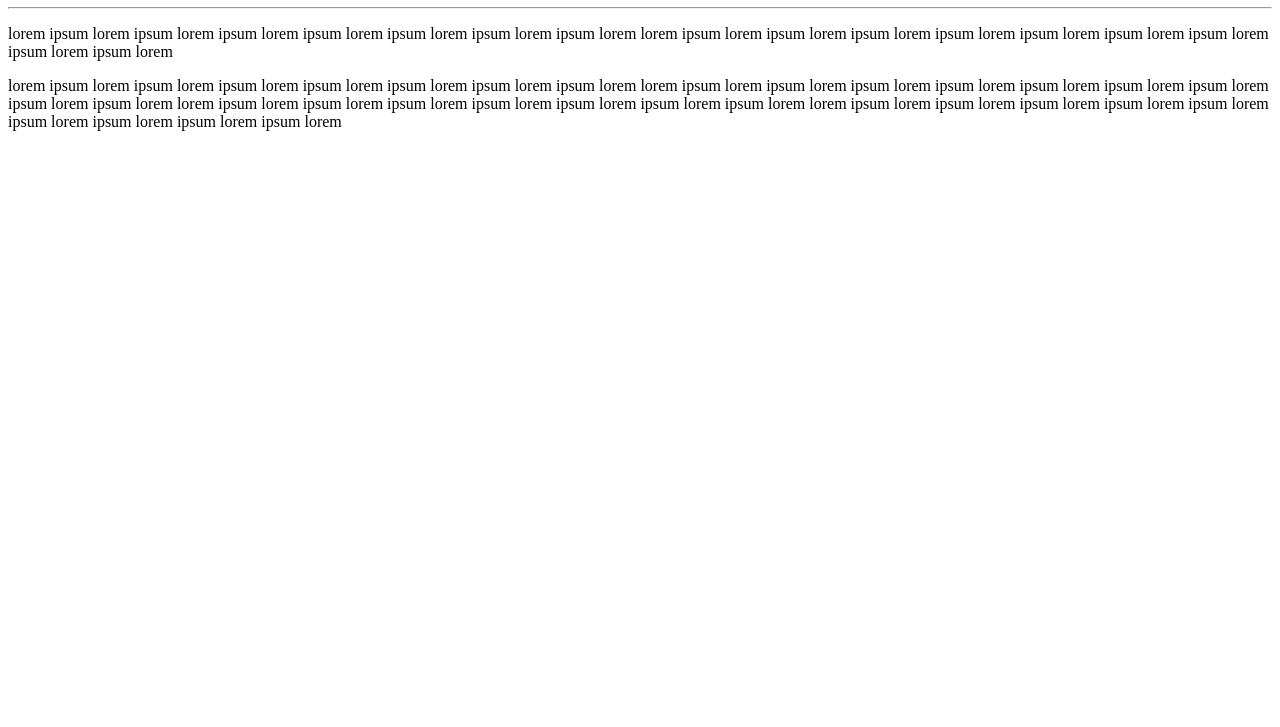
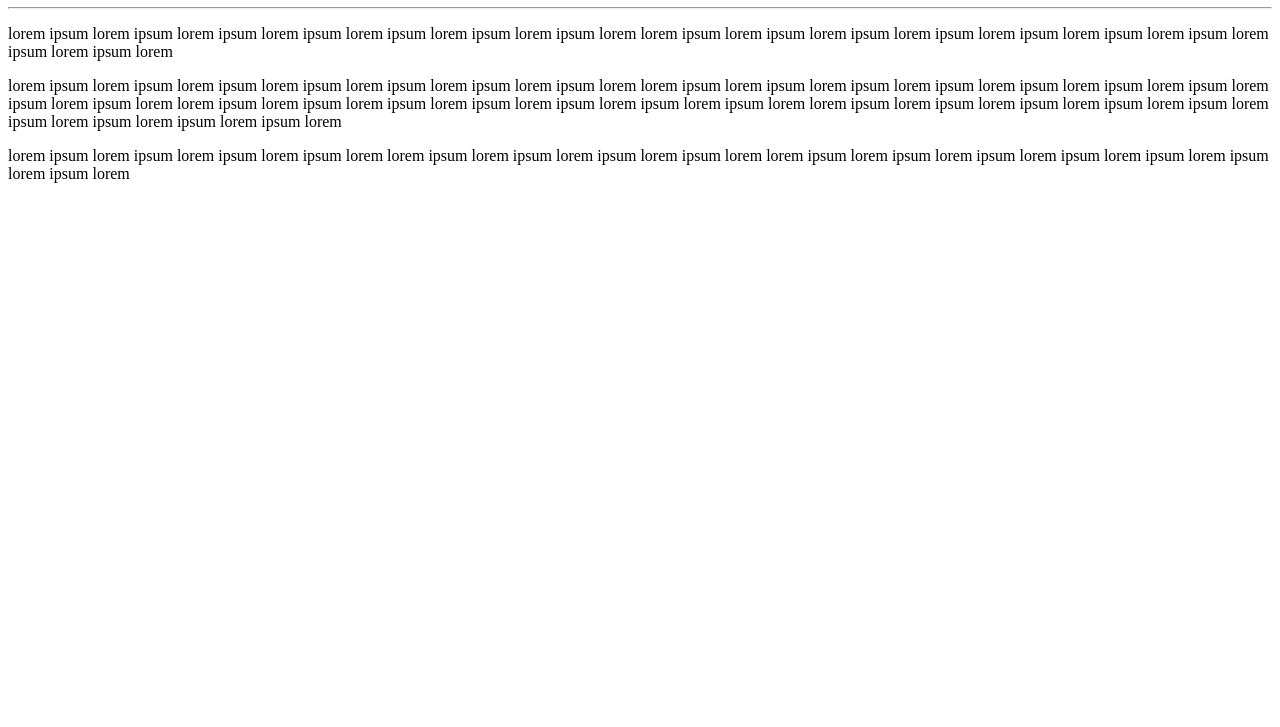
Before and after one commit to ERLISON-dev/ola-Mundo, a plain HTML site: page index.html in a window 1280 px wide. Shown: the part 73-800 px from the top of the page. Drawn offline with Linux system fonts and the light colour scheme.

Commit message:
alterei o html

```diff
--- a/index.html
+++ b/index.html
@@ -16,5 +16,8 @@
         lorem ipsum lorem ipsum lorem ipsum lorem ipsum lorem ipsum lorem ipsum lorem ipsum lorem ipsum lorem ipsum lorem
         lorem ipsum lorem ipsum lorem ipsum lorem ipsum lorem ipsum lorem ipsum lorem ipsum lorem
         lorem ipsum lorem ipsum lorem ipsum lorem ipsum lorem ipsum lorem ipsum lorem ipsum lorem ipsum lorem ipsum lorem</p>
+        <p>lorem ipsum lorem ipsum lorem ipsum lorem ipsum lorem lorem ipsum lorem ipsum lorem ipsum lorem ipsum lorem
+            lorem ipsum lorem ipsum lorem ipsum lorem ipsum lorem ipsum lorem ipsum lorem ipsum lorem
+        </p>
 </body>
 </html>
```
